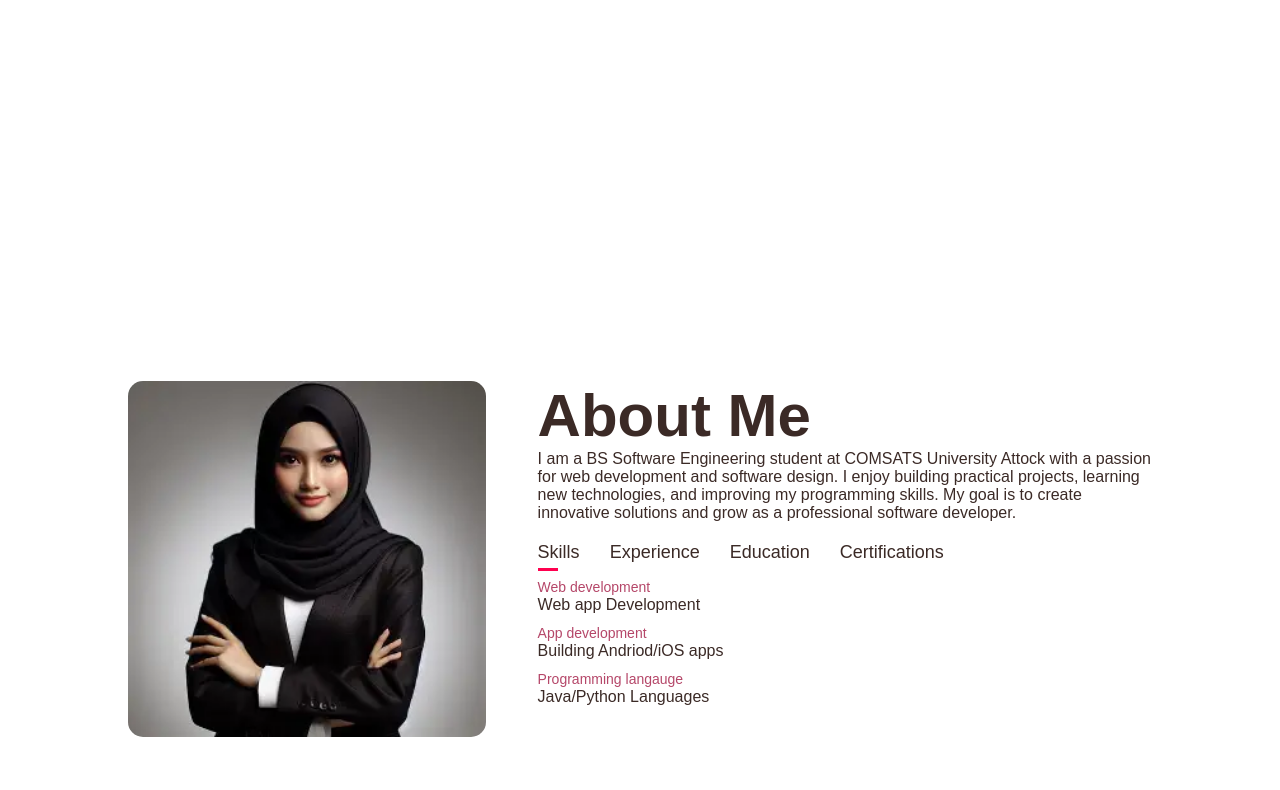
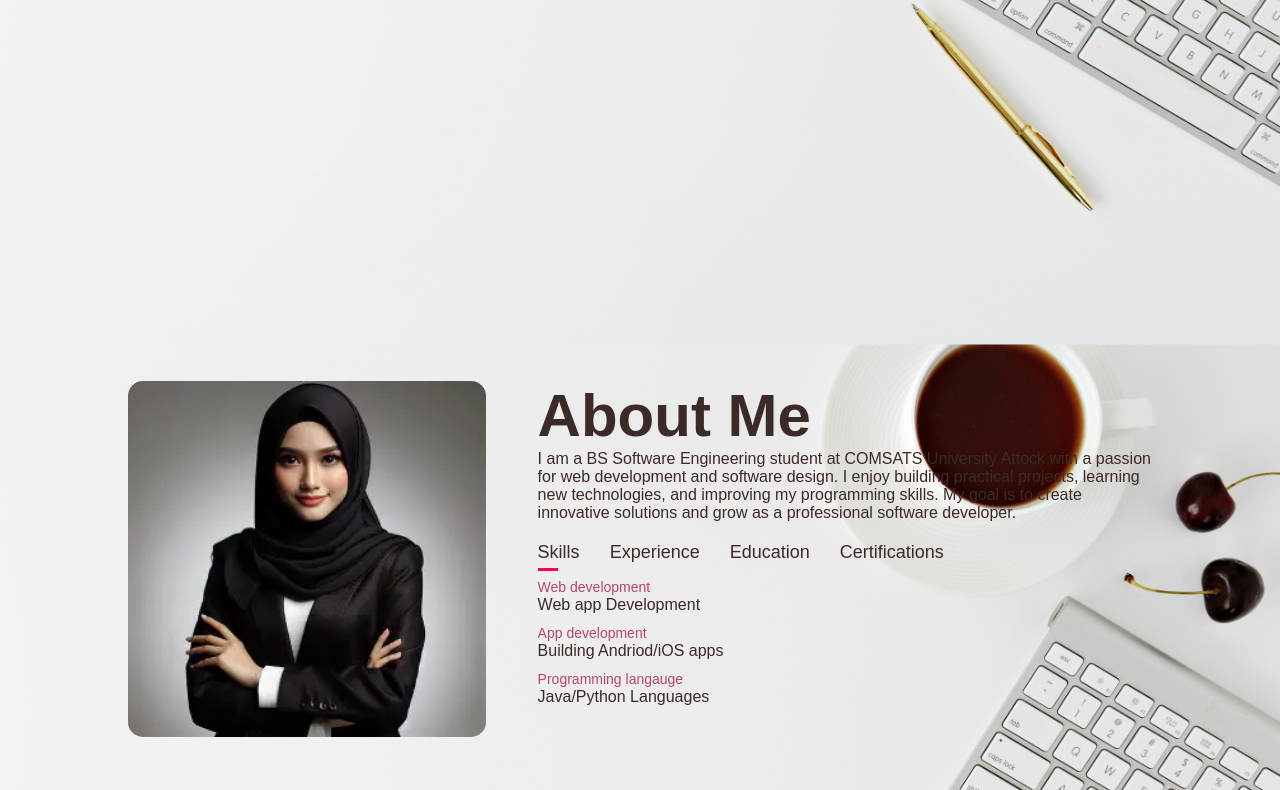
Before and after one commit to faiqazafar/portfolio, a plain HTML site: page index.html in a window 1280 px wide. Shown: the part 509-1299 px from the top of the page. Drawn offline with Linux system fonts and the light colour scheme.

Commit message:
Update style.css

```diff
--- a/style.css
+++ b/style.css
@@ -6,7 +6,7 @@
     scroll-behavior: smooth;
 }
 body{
-    background-image: url("picture/background.jpg");
+    background-image: url("background.jpg");
     background-size: cover;
     background-position: center;
     background-repeat: no-repeat;
```
